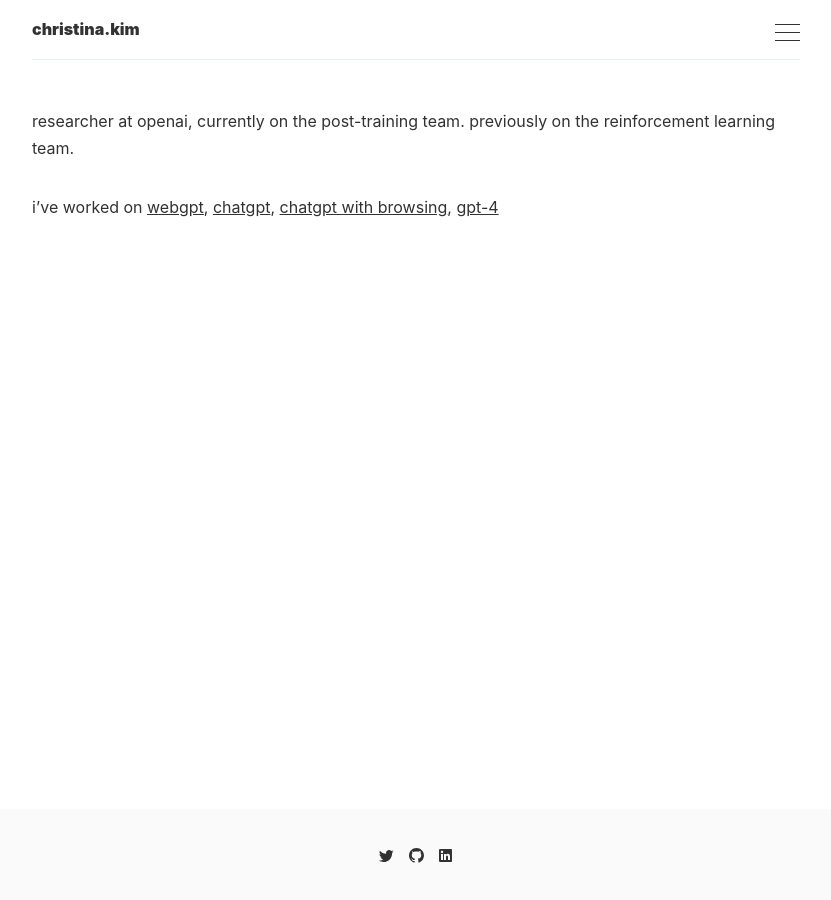
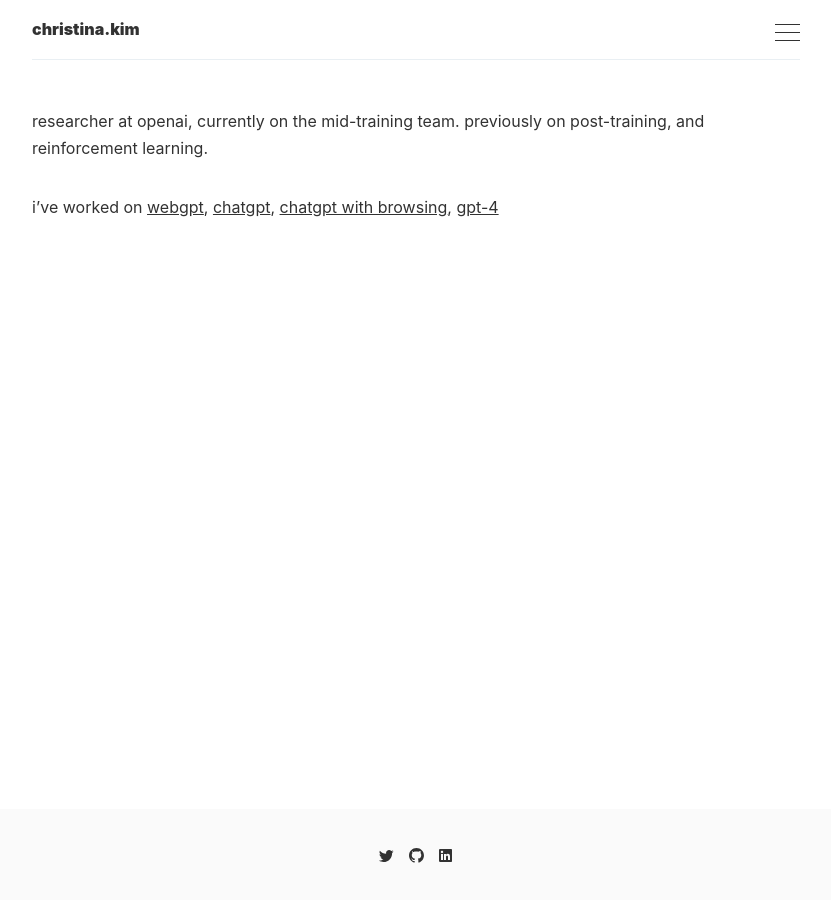
Before and after one commit to christinakim/christinakim.github.io, a Jekyll site: the page built from _pages/index.md, in a window 1280 px wide. Shown: the whole page, without its empty margins (224-1055 px from the left). Built offline with Jekyll 4.4.1, drawn with Linux system fonts in a browser that asks for light colours.

Commit message:
Update index.md

```diff
--- a/_pages/index.md
+++ b/_pages/index.md
@@ -3,6 +3,6 @@ layout: page
 title:
 ---
 
-researcher at openai, currently on the post-training team. previously on the reinforcement learning team.
+researcher at openai, currently on the mid-training team. previously on post-training, and reinforcement learning.
 
 i've worked on [webgpt](https://openai.com/research/webgpt), [chatgpt](https://openai.com/blog/chatgpt), [chatgpt with browsing](https://openai.com/blog/chatgpt-plugins#browsing), [gpt-4](https://arxiv.org/abs/2303.08774)
```
